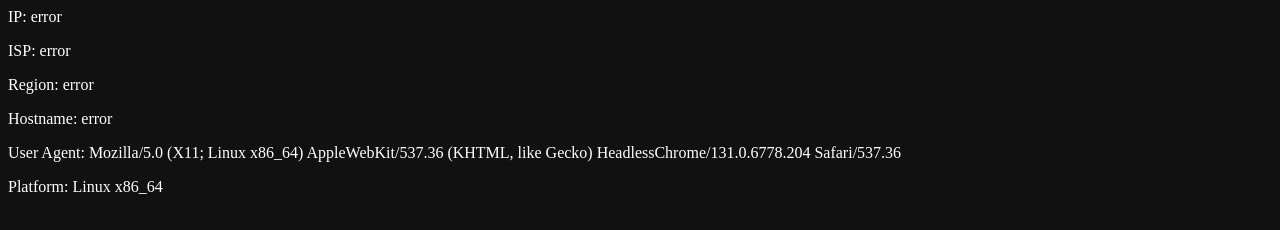
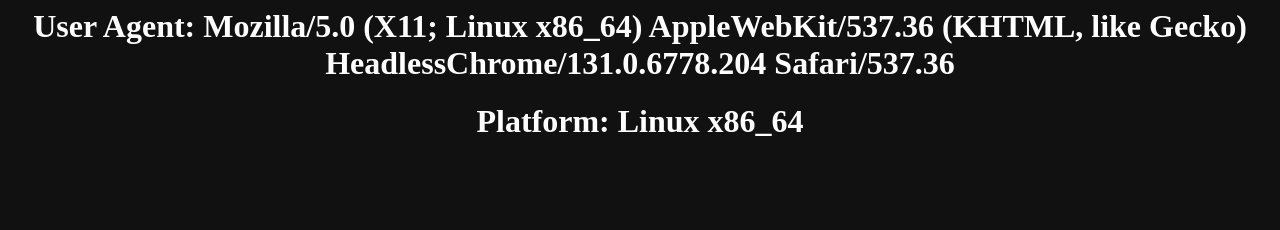
Before and after one commit to coderspark/iknowyourip, a plain HTML site: page index.html in a window 1280 px wide. Drawn offline with Linux system fonts and the light colour scheme; no server answers.

Commit message:
Update index.html

```diff
--- a/index.html
+++ b/index.html
@@ -2,14 +2,14 @@
     <head>
         <title>im not lying</title>
     </head>
-    <body style="background-color: #111111; color:#FFFFFF;>
+    <body style="background-color: #111111; color:#FFFFFF">
         <center>
-            <p id="ip-address">IP: error</p>
-            <p id="isp">ISP: error</p>
-            <p id="region">Region: error</p>
-            <p id="hostname">Hostname: error</p>
-            <p id="user-agent"></p>
-            <p id="platform"></p>
+            <h1 id="ip-address"></h1>
+            <h1 id="isp"></h1>
+            <h1 id="location"></h1>
+            <h1 id="postal"></h1>
+            <h1 id="user-agent"></h1>
+            <h1 id="platform"></h1>
         </center>
 
         <script>
@@ -19,7 +19,7 @@
                     .then(response => response.json())
                     .then(data => {
                         const ip = data.ip;
-                        document.getElementById("ip-address").textContent = `IP: ${ip}`;
+                        document.getElementById("ip-address").textContent = `IP Address: ${ip}`;
 
                         // Fetch additional details from ipapi
                         return fetch(`https://ipapi.co/${ip}/json/`);
@@ -27,8 +27,8 @@
                     .then(response => response.json())
                     .then(data => {
                         document.getElementById("isp").textContent = `ISP: ${data.org}`;
-                        document.getElementById("region").textContent = `Region: ${data.region}`;
-                        document.getElementById("hostname").textContent = `Hostname: ${data.hostname}`;
+                        document.getElementById("postal").textContent = `Postal code: ${data.postal}`;
+                        document.getElementById("location").textContent = `Location: ${data.latitude}, ${data.longitude}`;
                     })
                     .catch(error => console.error('Error fetching data:', error));
 
```
